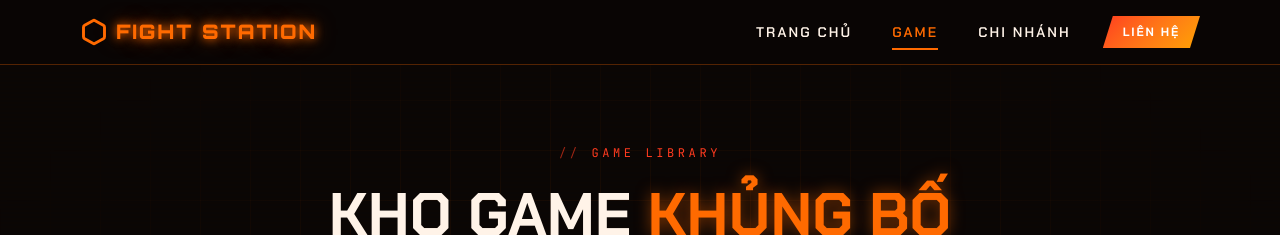
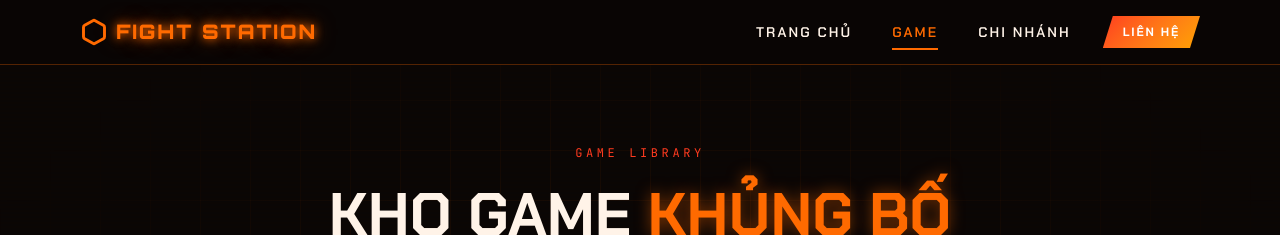
Before and after one commit to danhporo333/Fight-station, a React (Vite) app in the folder frontend/: page /games in a window 1280 px wide. Shown: the top 235 px of the page. Built offline with nearby package versions, Linux system fonts and the light colour scheme; no server answers.

Commit message:
tính năng(frontend): bỏ ký hiệu // trước nhãn tiêu đề mục

```diff
--- a/frontend/src/shared/components/ui/SectionHeading.tsx
+++ b/frontend/src/shared/components/ui/SectionHeading.tsx
@@ -23,7 +23,6 @@ export function SectionHeading({
   return (
     <header className="mb-12 flex flex-col items-center gap-4 text-center">
       <p className="font-mono text-xs tracking-[0.3em] text-neon-red uppercase">
-        <span className="opacity-60">// </span>
         {tag}
       </p>
       <Heading className="text-4xl leading-tight font-bold uppercase sm:text-5xl lg:text-6xl">
```
